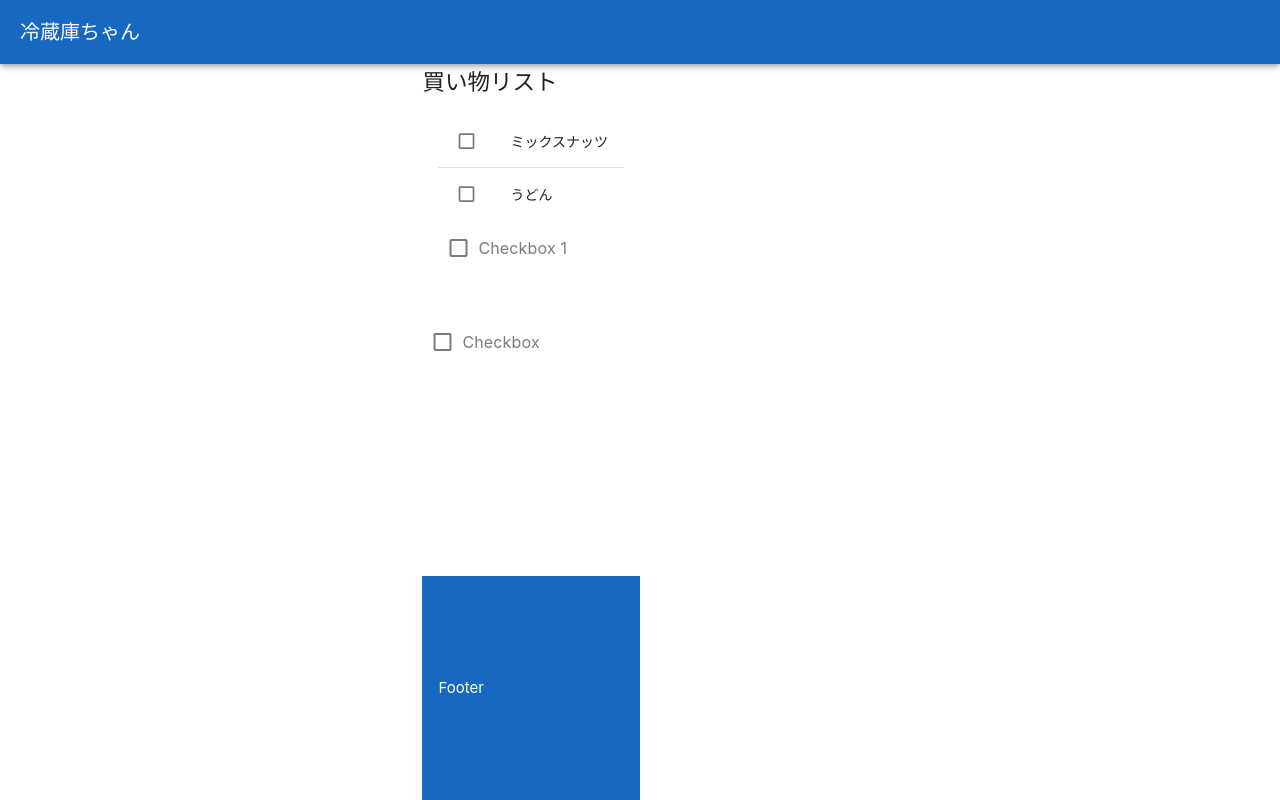
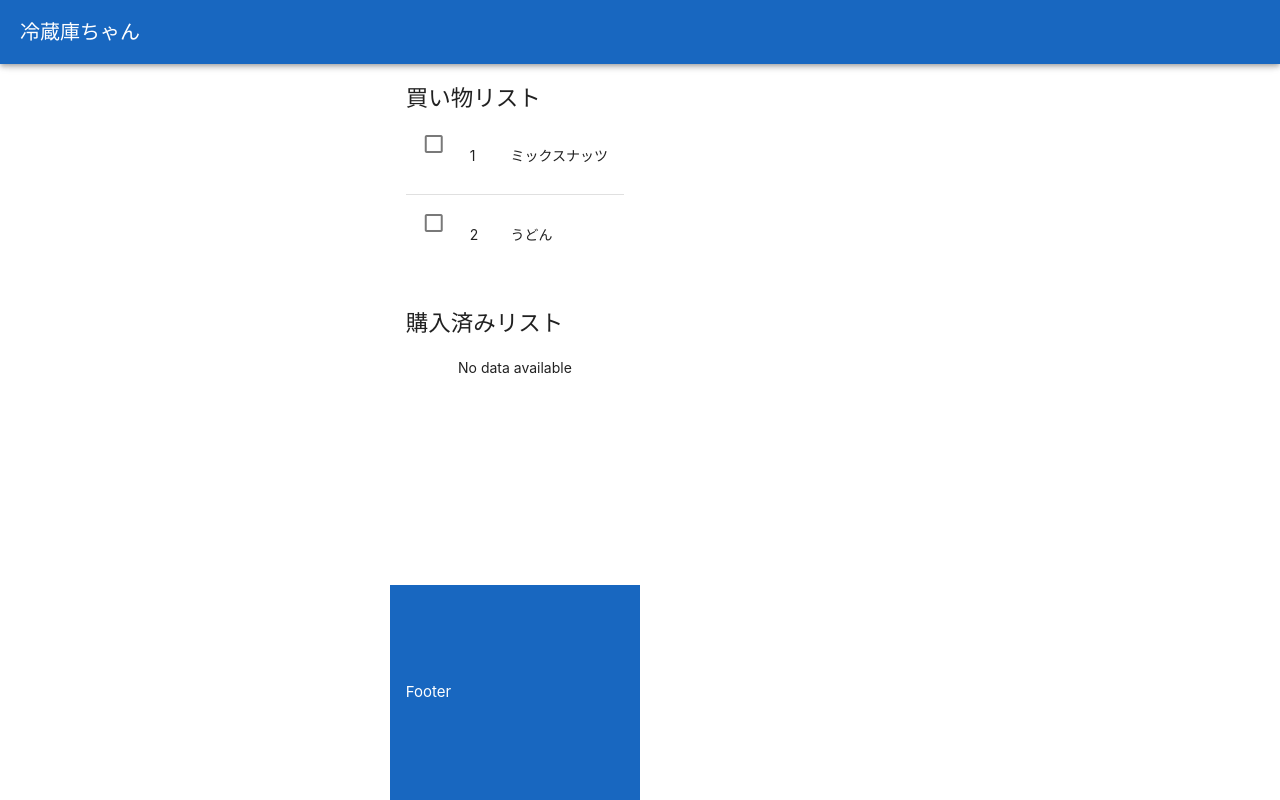
Before and after one commit to yusei27/fridge-system, a Vue app: page /ShoppingList in a window 1280 px wide. Built offline with nearby package versions, Linux system fonts and the light colour scheme.

Commit message:
買い物リストと購入済みリストの作成
リストのリアクティブ化

```diff
--- a/src/views/ShoppingList/ShoppingListView.vue
+++ b/src/views/ShoppingList/ShoppingListView.vue
@@ -1,24 +1,42 @@
  <template>
-    <h2>買い物リスト</h2>
+
     <v-container>
+        <h2>買い物リスト</h2>
         <v-data-table
             :headers="headersShoppingListTable"
             :items="shopItemListInit"
-            item-key="name"
+            v-model="shopItemListInit"
+            item-key="id"
             show-select>
             <template #headers></template><!-- v-data-tabeeのヘッダーを削除-->
             <template #bottom></template><!-- v-data-tabeeのフッターを削除-->
+            <template v-slot:item.data-table-select="{ item, isSelected }" >
+                <v-checkbox @change="buyItem(item)">
+                </v-checkbox>
+            </template>
         </v-data-table>
-        <v-checkbox label="Checkbox 1" color="red" value="red"></v-checkbox>
     </v-container>
-    <v-checkbox label="Checkbox"></v-checkbox>
+    <v-container>
+        <h2>購入済みリスト</h2>
+        <v-data-table
+            :headers="headersBuyedItemListTable"
+            :items="buyedItemListInit"
+            v-model="buyedItemListInit"
+        >
+            <template #headers></template><!-- v-data-tabeeのヘッダーを削除-->
+            <template #bottom></template><!-- v-data-tabeeのフッターを削除-->
+        </v-data-table>
+
+    </v-container>
 </template>
 
 <script setup lang="ts">
+    import {reactive} from "vue";
     import type {VDataTable} from 'vuetify/components';
     type VDataTableHeader = VDataTable["headers"];
 
     const headersShoppingListTable: VDataTableHeader = [
+        {key: "id"},
         {key: "name"}
     ];
 
@@ -28,8 +46,29 @@
         name: string
     };
 
-    const shopItemListInit: shopItem[] = [
+    const shopItemListInit: shopItem[] = reactive([
         {id:1, name:"ミックスナッツ"},
         {id:2, name:"うどん"}
+    ]);
+    //購入済みリスト
+    interface buyedItem{
+        id:number,
+        name: string
+    };
+    const headersBuyedItemListTable: VDataTableHeader = [
+        {key: "id"},
+        {key: "name"}
     ];
+    const buyedItemListInit: buyedItem[] = reactive([]);
+    function buyItem(item: buyedItem):void {
+        console.log("購入済みリスト追加イベント");
+        console.log("完了", item);
+        console.log(shopItemListInit.findIndex(element => element.id === item.id));
+        const idShopItem =  shopItemListInit.findIndex(element => element.id === item.id);
+        shopItemListInit.splice(idShopItem, 1);
+        buyedItemListInit.push(item);
+        console.log("購入済みリスト", buyedItemListInit)
+    }
+
+
 </script>
--- a/src/views/main/MainView.vue
+++ b/src/views/main/MainView.vue
@@ -1,6 +1,5 @@
 <template>
     <v-container>
-        <v-checkbox label="Checkbox"></v-checkbox>
         <h2>今日のおすすめ</h2>
         <h3>肉じゃが</h3>
         <v-img src="/src/assets/images/29029806_s.jpg"></v-img>
```
